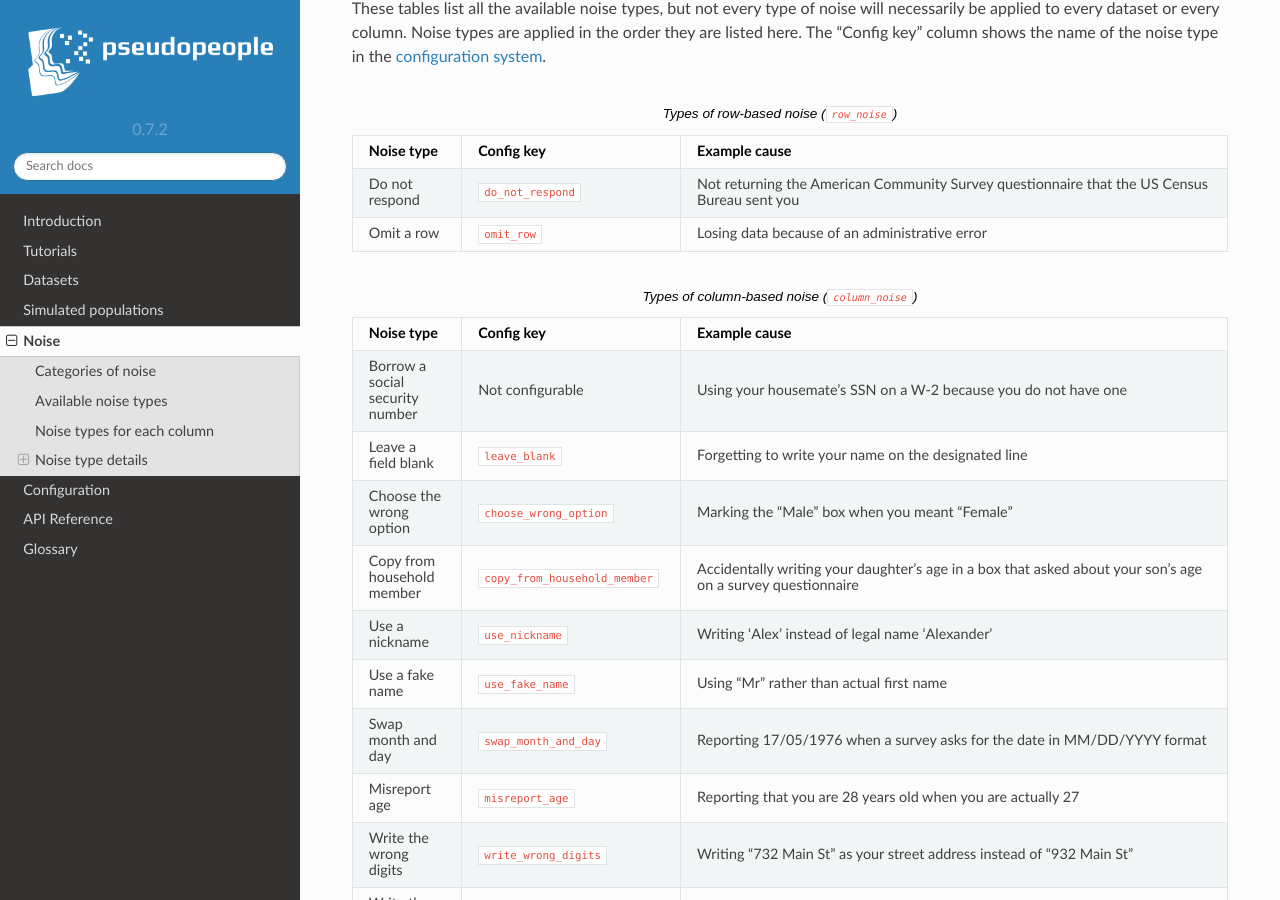
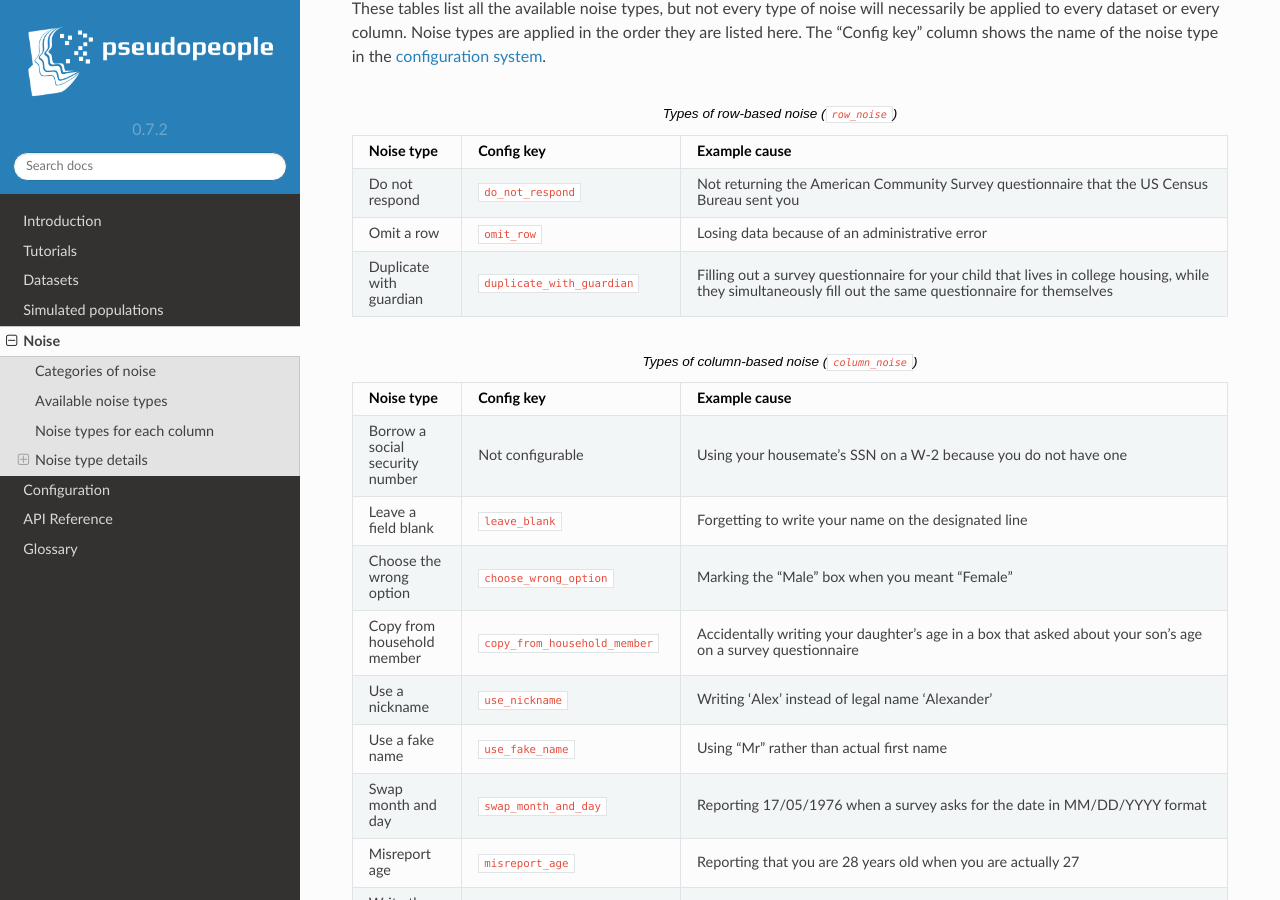
Before and after one commit to ihmeuw/pseudopeople, a Sphinx documentation site: the page built from docs/source/noise/index.rst, in a window 1280 px wide and 900 px high, scrolled down 755 px. Built offline with Sphinx 7.4.7 and the Read the Docs theme 2.0.0, drawn with Linux system fonts in a browser that asks for light colours.

Commit message:
Update main noise page with details on guardian based duplication

```diff
--- a/docs/source/noise/index.rst
+++ b/docs/source/noise/index.rst
@@ -58,6 +58,10 @@ The "Config key" column shows the name of the noise type in the :ref:`configurat
   * - Omit a row
     - ``omit_row``
     - Losing data because of an administrative error
+  * - Duplicate with guardian
+    - ``duplicate_with_guardian``
+    - Filling out a survey questionnaire for your child that lives in college housing, while they simultaneously
+      fill out the same questionnaire for themselves
 
 .. list-table:: Types of column-based noise (``column_noise``)
   :widths: 1 2 5
```
